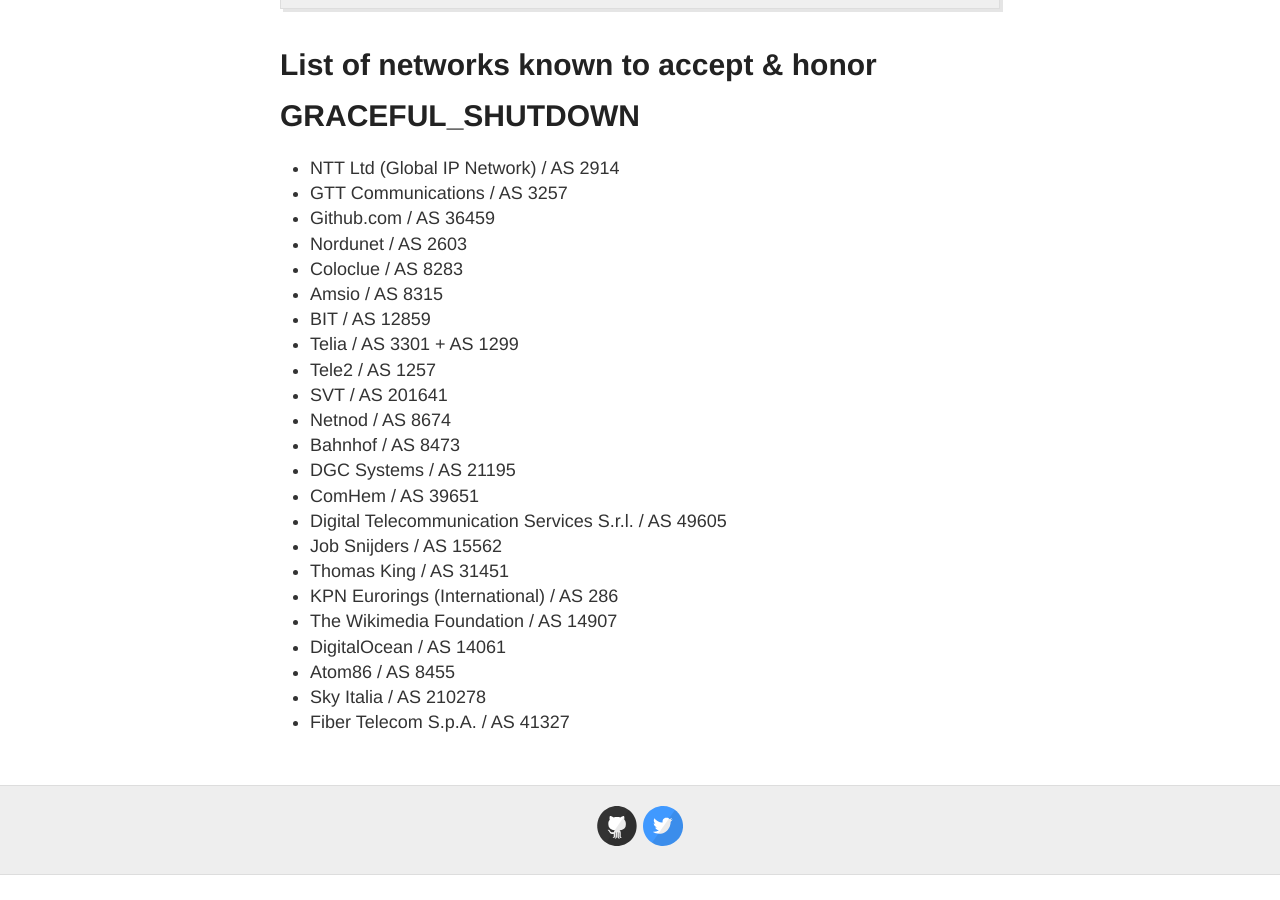
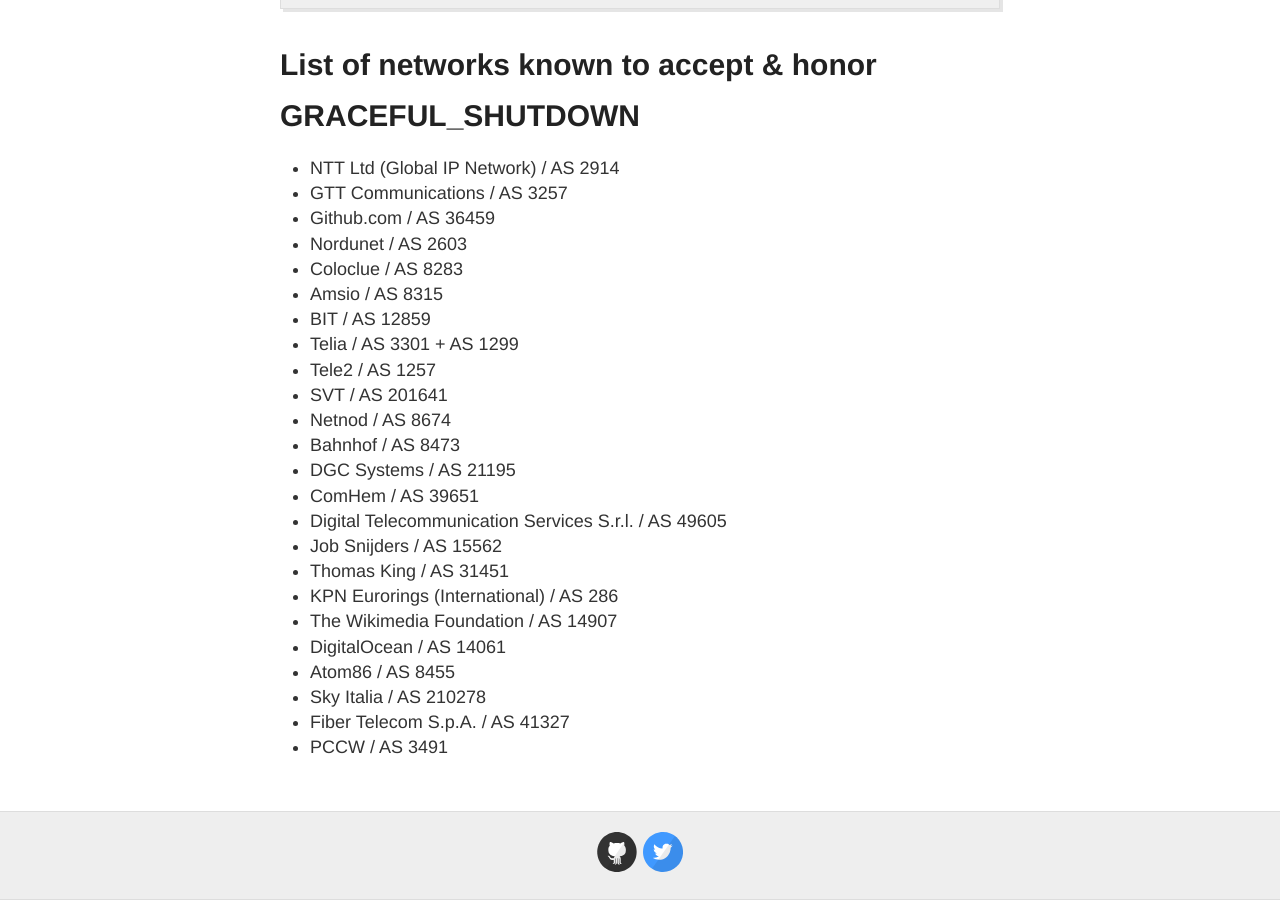
Before and after one commit to NLNOG/bgpfilterguide, a Jekyll site: the page built from guides/graceful_shutdown.md, in a window 1280 px wide and 900 px high, scrolled down 5106 px. Built offline with Jekyll 4.4.1, drawn with Linux system fonts in a browser that asks for light colours; before the commit the page ends 5981 px from its top, so only the background shows below that.

Commit message:
Add PCCW to graceful shutdown

```diff
--- a/guides/graceful_shutdown.md
+++ b/guides/graceful_shutdown.md
@@ -196,3 +196,4 @@
 * Atom86 / AS 8455
 * Sky Italia / AS 210278
 * Fiber Telecom S.p.A. / AS 41327
+* PCCW / AS 3491
```
